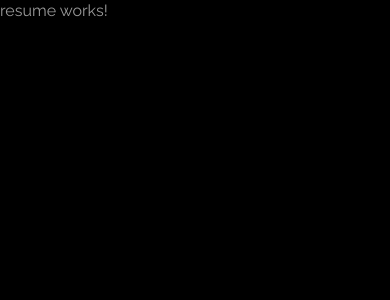
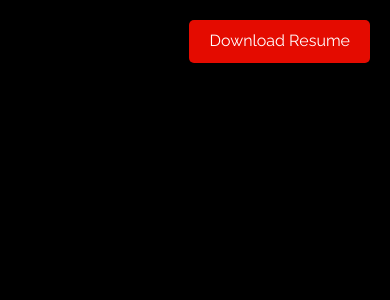
Before and after one commit to JohnnieEmmanuel/portfolio, an Angular app: page /resume in a window 390 px wide. Shown: the top 300 px of the page. Built offline with nearby package versions, Linux system fonts and the light colour scheme.

Commit message:
added resume module and resume

```diff
--- a/src/app/home/home.component.html
+++ b/src/app/home/home.component.html
@@ -9,7 +9,7 @@
 
 					<div class="col-md-12  wow fadeIn m-bottom" >
                         <h1>JOHN EMMANUEL</h1>
-						<h2 class="rotate">FULL STACK DEVELOPER, UI - UX SPECIALIST, PROJECT LEADER</h2>
+						<h2 class="rotate">FULL STACK DEVELOPER</h2>
 					</div>
 					<div class="col-md-12 col-sm-12 wow fadeIn m-bottom" >
 
@@ -22,7 +22,7 @@
 						<a  class="btn btn-default smoothScroll wow fadeInUp"  (click)="contactme()" data-wow-delay="0.7s"> Contact Me</a>
 </div>
 
-					<div class="col-12" style="display:inline-flex; justify-content: space-between!important;">
+					<div class="col-12" >
 						<a href="https://github.com/JohnnieEmmanuel"> <i class="fa fa-github"></i></a>
 						<a href="https://www.linkedin.com/in/john-udomah-73ab21192/"> <i class="fa fa-linkedin"></i></a>
 						<a href="https://twitter.com/thecodeviper"> <i class="fa fa-twitter"></i></a>
@@ -51,32 +51,32 @@
 
 						<span class="text-top">Angular <small></small></span>
 							<div class="progress">
-								<div class="progress-bar progress-bar-danger" role="progressbar" aria-valuenow="92" aria-valuemin="0" aria-valuemax="100" style="width: 92%;"></div>
+								<div class="progress-bar progress-bar-danger" role="progressbar"  style="width: 100%;"></div>
 							</div>
-							<span>HTLM &AMP; CSS &AMP; JavaScript <small></small></span>
+							<span>HTML &AMP; CSS &AMP; JavaScript <small></small></span>
 							<div class="progress">
-								<div class="progress-bar progress-bar-danger" role="progressbar" aria-valuenow="98" aria-valuemin="0" aria-valuemax="100" style="width: 98%;"></div>
+								<div class="progress-bar progress-bar-danger" role="progressbar"  style="width: 100%;"></div>
 							</div>
 							<span>NodeJS &AMP; PHP <small></small></span>
 							<div class="progress">
-								<div class="progress-bar progress-bar-danger" role="progressbar" aria-valuenow="98" aria-valuemin="0" aria-valuemax="100" style="width: 98%;"></div>
+								<div class="progress-bar progress-bar-danger" role="progressbar" style="width: 100%;"></div>
 							</div>
 							<span >MongoDB &AMP; MySQL<small></small></span>
 							<div class="progress">
-								<div class="progress-bar progress-bar-danger" role="progressbar" aria-valuenow="95" aria-valuemin="0" aria-valuemax="100" style="width: 95%;"></div>
+								<div class="progress-bar progress-bar-danger" role="progressbar" style="width: 100%;"></div>
 							</div>
 							<span >Source Control (Git) <small></small></span>
 							<div class="progress">
-								<div class="progress-bar progress-bar-danger" role="progressbar" aria-valuenow="95" aria-valuemin="0" aria-valuemax="100" style="width: 95%;"></div>
+								<div class="progress-bar progress-bar-danger" role="progressbar" style="width: 100%;"></div>
 							</div>
 
 						<span>SEO  <small></small></span>
 							<div class="progress">
-								<div class="progress-bar progress-bar-danger" role="progressbar" aria-valuenow="92" aria-valuemin="0" aria-valuemax="100" style="width: 92%;"></div>
+								<div class="progress-bar progress-bar-danger" role="progressbar" style="width: 100%;"></div>
 							</div>
 							<span>Problem Solving &AMP; Critical Thinking<small></small></span>
 							<div class="progress">
-								<div class="progress-bar progress-bar-danger" role="progressbar" aria-valuenow="93" aria-valuemin="0" aria-valuemax="100" style="width: 93%;"></div>
+								<div class="progress-bar progress-bar-danger" role="progressbar"  style="width: 100%;"></div>
 							</div>
 
 					</div>
--- a/src/app/home/home.component.ts
+++ b/src/app/home/home.component.ts
@@ -45,7 +45,7 @@ export class HomeComponent implements OnInit {
     }
 
   viewresume(){
-
+    this.router.navigate(['/resume']);
   }
   contactme(){
     document.getElementById("contact")?.scrollIntoView({behavior:"smooth"});
--- a/src/app/resume/resume.component.css
+++ b/src/app/resume/resume.component.css
@@ -0,0 +1,52 @@
+
+
+  .pdf-frame {
+    width: 100%;
+    height: 800px;
+    border: none;
+    overflow: auto;
+  }
+
+  .pdf-frame::-webkit-scrollbar {
+    width: 12px;
+    background-color: #f5f5f5;
+  }
+
+  .pdf-frame::-webkit-scrollbar-thumb {
+    border-radius: 10px;
+    box-shadow: inset 0 0 6px rgba(0, 0, 0, 0.1);
+    background-color: #000000;
+  }
+
+  .pdf-frame::-webkit-scrollbar-thumb:hover {
+    background-color: #555;
+  }
+
+  .download-button {
+    position: fixed;
+    top: 20px;
+    right: 20px;
+    background-color: #e40b00;
+    color: white;
+    padding: 10px 20px;
+    border: none;
+    border-radius: 5px;
+    text-align: center;
+    text-decoration: none;
+    display: inline-block;
+    font-size: 16px;
+    box-shadow: 0 8px 16px 0 rgba(0,0,0,0.2), 0 6px 20px 0 rgba(0,0,0,0.19);
+    transition: 0.3s;
+  }
+
+  .download-button:hover {
+    transform: translateY(-3px);
+    box-shadow: 0 12px 20px 0 rgba(0,0,0,0.2), 0 10px 25px 0 rgba(0,0,0,0.19);
+  }
+
+  @media (max-width: 767px) {
+    .pdf-frame {
+      width: 100%;
+      height: 500px;
+    }
+  }
--- a/src/app/resume/resume.component.html
+++ b/src/app/resume/resume.component.html
@@ -1 +1,15 @@
-<p>resume works!</p>
+<!DOCTYPE html>
+<html>
+<head>
+  <meta name="viewport" content="width=device-width, initial-scale=1.0">
+  <style>
+
+  </style>
+</head>
+<body>
+  <a href="assets/johnnieresume.pdf" download class="download-button">Download Resume</a>
+  <div class="container">
+    <iframe class="pdf-frame" src="assets/johnnieresume.pdf"></iframe>
+  </div>
+</body>
+</html>
```
Also changed, not shown: 1 other file (tests, documents, lock files or other folders).
